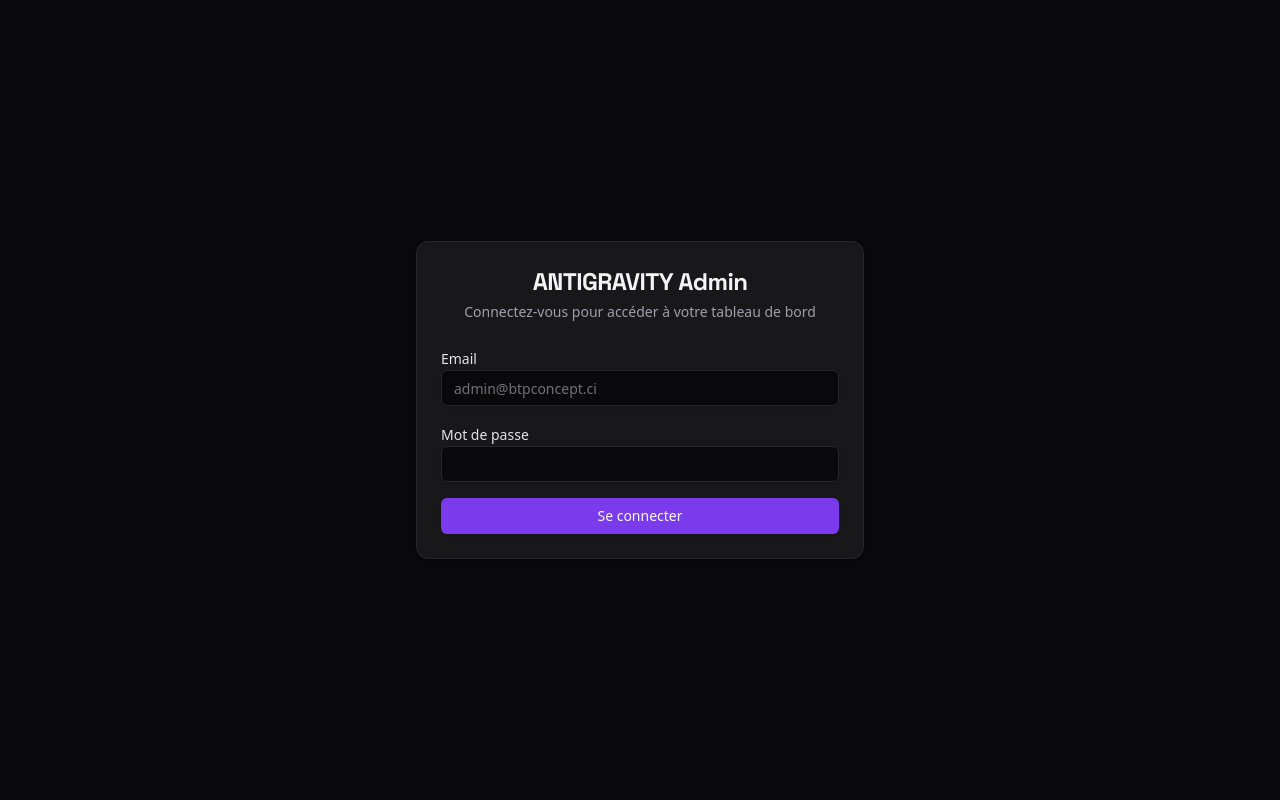
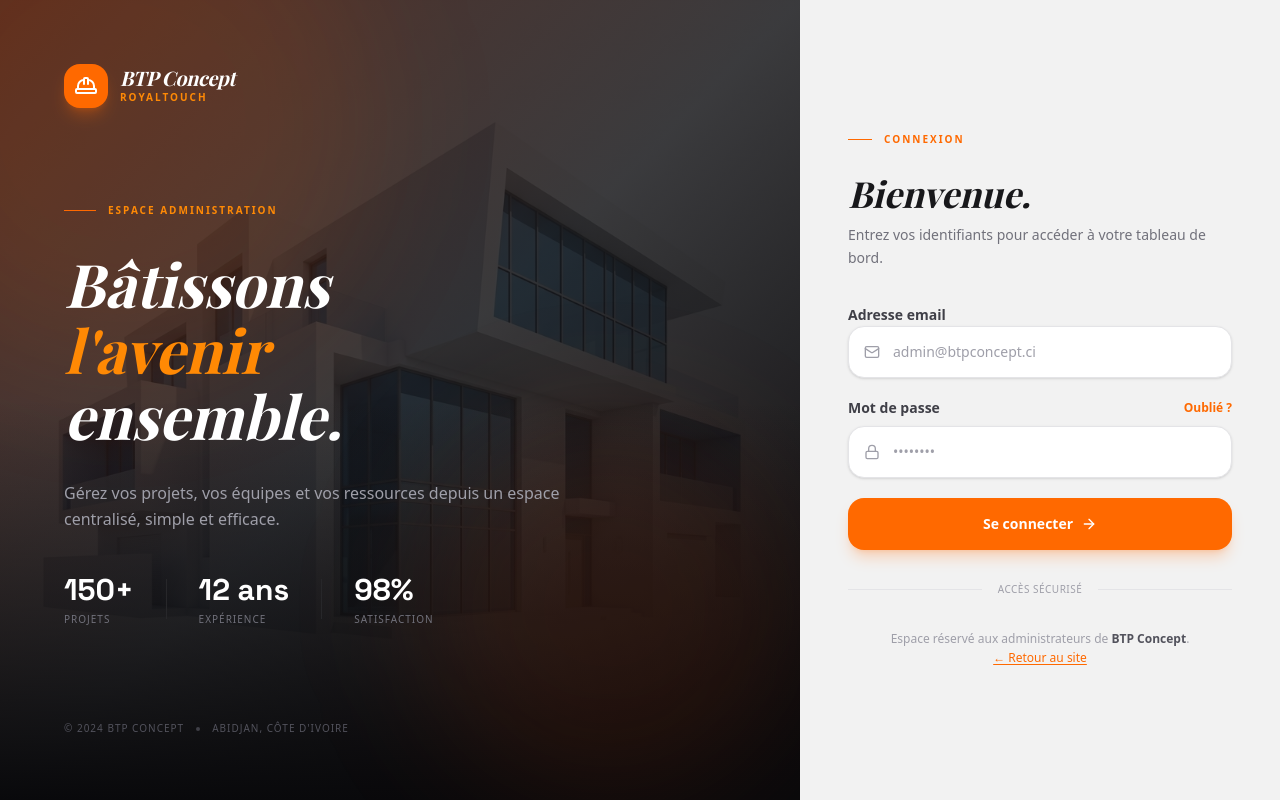
Before and after one commit to Parfait-Yao/Royaltouch, a Next.js app: page /login in a window 1280 px wide. Built offline with nearby package versions, Linux system fonts and the light colour scheme; a web font is replaced by a local one.

Commit message:
Version 4

```diff
--- a/src/app/(auth)/login/page.tsx
+++ b/src/app/(auth)/login/page.tsx
@@ -1,62 +1,219 @@
 "use client"
 
-import { useFormState, useFormStatus } from "react-dom"
+import { useActionState } from "react"
+import { useFormStatus } from "react-dom"
 import { authenticate } from "@/actions/auth"
 import { Button } from "@/components/ui/button"
 import { Input } from "@/components/ui/input"
 import { Label } from "@/components/ui/label"
-import { Card, CardContent, CardDescription, CardHeader, CardTitle } from "@/components/ui/card"
-import { AlertCircle, Loader2 } from "lucide-react"
+import { AlertCircle, Loader2, Lock, Mail, ArrowRight, HardHat } from "lucide-react"
+import Image from "next/image"
+import Link from "next/link"
 
 export default function LoginPage() {
-  const [errorMessage, dispatch] = useFormState(authenticate, undefined)
+  const [errorMessage, dispatch] = useActionState(authenticate, undefined)
 
   return (
-    <div className="min-h-screen flex items-center justify-center bg-zinc-950 p-4">
-      <Card className="w-full max-w-md bg-zinc-900 border-zinc-800">
-        <CardHeader className="space-y-1 text-center">
-          <CardTitle className="text-2xl font-space-grotesk font-bold tracking-tight text-zinc-100">
-            ANTIGRAVITY Admin
-          </CardTitle>
-          <CardDescription className="text-zinc-400">
-            Connectez-vous pour accéder à votre tableau de bord
-          </CardDescription>
-        </CardHeader>
-        <CardContent>
-          <form action={dispatch} className="space-y-4">
+    <div className="min-h-screen grid lg:grid-cols-[1fr_480px]">
+
+      {/* ── Panneau gauche : Branding immersif ─────────────────── */}
+      <div className="hidden lg:flex relative flex-col justify-between overflow-hidden bg-zinc-900">
+
+        {/* Image de fond */}
+        <Image
+          src="/images/hero.png"
+          alt="BTP Concept Chantier"
+          fill
+          className="object-cover opacity-50"
+          priority
+        />
+        {/* Overlay gradient chaud orange / noir */}
+        <div className="absolute inset-0 bg-gradient-to-br from-orange-950/80 via-zinc-900/70 to-zinc-950" />
+        <div className="absolute inset-0 bg-gradient-to-t from-zinc-950 via-transparent to-transparent" />
+
+        {/* Halos décoratifs */}
+        <div className="absolute -top-32 -left-32 w-[500px] h-[500px] bg-orange-500/10 rounded-full blur-3xl" />
+        <div className="absolute bottom-0 right-0 w-96 h-96 bg-orange-600/10 rounded-full blur-3xl" />
+
+        <div className="relative z-10 flex flex-col justify-between h-full p-12 lg:p-16">
+
+          {/* Logo */}
+          <div className="flex items-center gap-3">
+            <div className="h-11 w-11 rounded-2xl bg-orange-500 flex items-center justify-center shadow-lg shadow-orange-500/30">
+              <HardHat className="h-6 w-6 text-white" />
+            </div>
+            <div>
+              <p className="font-playfair text-white text-xl font-bold italic tracking-tight leading-none">
+                BTP Concept
+              </p>
+              <p className="text-orange-400 text-[10px] font-semibold tracking-[0.2em] uppercase mt-0.5">
+                Royaltouch
+              </p>
+            </div>
+          </div>
+
+          {/* Texte hero */}
+          <div className="space-y-8 max-w-lg">
+            {/* Badge */}
+            <div className="flex items-center gap-3">
+              <div className="h-px w-8 bg-orange-500" />
+              <span className="text-orange-400 font-bold tracking-[0.2em] uppercase text-[10px]">
+                Espace Administration
+              </span>
+            </div>
+
+            <h1 className="font-playfair text-5xl xl:text-6xl font-bold text-white leading-[1.1] italic">
+              Bâtissons
+              <span className="block text-orange-400">l&apos;avenir</span>
+              ensemble.
+            </h1>
+
+            <p className="text-zinc-400 text-base leading-relaxed">
+              Gérez vos projets, vos équipes et vos ressources depuis un espace centralisé, simple et efficace.
+            </p>
+
+            {/* Stats */}
+            <div className="flex items-center gap-8 pt-2">
+              <div>
+                <p className="text-3xl font-bold text-white font-space-grotesk">150+</p>
+                <p className="text-[10px] text-zinc-500 uppercase tracking-widest mt-1">Projets</p>
+              </div>
+              <div className="h-10 w-px bg-zinc-800" />
+              <div>
+                <p className="text-3xl font-bold text-white font-space-grotesk">12 ans</p>
+                <p className="text-[10px] text-zinc-500 uppercase tracking-widest mt-1">Expérience</p>
+              </div>
+              <div className="h-10 w-px bg-zinc-800" />
+              <div>
+                <p className="text-3xl font-bold text-white font-space-grotesk">98%</p>
+                <p className="text-[10px] text-zinc-500 uppercase tracking-widest mt-1">Satisfaction</p>
+              </div>
+            </div>
+          </div>
+
+          {/* Footer */}
+          <div className="flex items-center gap-3 text-[10px] text-zinc-600 uppercase tracking-widest">
+            <span>© 2024 BTP Concept</span>
+            <span className="h-1 w-1 rounded-full bg-zinc-700" />
+            <span>Abidjan, Côte d&apos;Ivoire</span>
+          </div>
+        </div>
+      </div>
+
+      {/* ── Panneau droit : Formulaire ──────────────────────────── */}
+      <div className="flex flex-col items-center justify-center bg-[#f2f2f2] px-8 py-12 md:px-12">
+
+        {/* Logo mobile uniquement */}
+        <div className="lg:hidden mb-10 flex items-center gap-3">
+          <div className="h-10 w-10 rounded-xl bg-orange-500 flex items-center justify-center shadow-md shadow-orange-500/30">
+            <HardHat className="h-5 w-5 text-white" />
+          </div>
+          <div>
+            <p className="font-playfair text-zinc-900 text-lg font-bold italic">BTP Concept</p>
+            <p className="text-orange-500 text-[9px] font-semibold tracking-[0.2em] uppercase">Royaltouch</p>
+          </div>
+        </div>
+
+        <div className="w-full max-w-sm space-y-8">
+
+          {/* En-tête */}
+          <div className="space-y-2 text-center lg:text-left">
+            <div className="flex items-center gap-3 mb-6 justify-center lg:justify-start">
+              <div className="h-px w-6 bg-orange-500" />
+              <span className="text-orange-500 font-bold tracking-[0.2em] uppercase text-[10px]">
+                Connexion
+              </span>
+            </div>
+            <h2 className="font-playfair text-4xl font-bold text-zinc-900 italic leading-tight">
+              Bienvenue.
+            </h2>
+            <p className="text-zinc-500 text-sm leading-relaxed">
+              Entrez vos identifiants pour accéder à votre tableau de bord.
+            </p>
+          </div>
+
+          {/* Formulaire */}
+          <form action={dispatch} className="space-y-5">
+
+            {/* Email */}
             <div className="space-y-2">
-              <Label htmlFor="email" className="text-zinc-200">Email</Label>
+              <Label htmlFor="email" className="text-zinc-700 font-semibold text-sm">
+                Adresse email
+              </Label>
+              <div className="relative">
+                <Mail className="absolute left-4 top-1/2 -translate-y-1/2 h-4 w-4 text-zinc-400 pointer-events-none" />
                 <Input
                   id="email"
                   type="email"
                   name="email"
                   placeholder="admin@btpconcept.ci"
                   required
-                className="bg-zinc-950 border-zinc-800 text-zinc-100"
+                  className="h-13 pl-11 bg-white border-zinc-200 text-zinc-900 placeholder:text-zinc-400 rounded-2xl focus-visible:ring-orange-500 focus-visible:border-orange-400 shadow-sm transition-all"
                 />
               </div>
+            </div>
+
+            {/* Mot de passe */}
             <div className="space-y-2">
-              <Label htmlFor="password" className="text-zinc-200">Mot de passe</Label>
+              <div className="flex items-center justify-between">
+                <Label htmlFor="password" className="text-zinc-700 font-semibold text-sm">
+                  Mot de passe
+                </Label>
+                <button
+                  type="button"
+                  className="text-xs text-orange-500 hover:text-orange-600 font-semibold transition-colors"
+                >
+                  Oublié ?
+                </button>
+              </div>
+              <div className="relative">
+                <Lock className="absolute left-4 top-1/2 -translate-y-1/2 h-4 w-4 text-zinc-400 pointer-events-none" />
                 <Input
                   id="password"
                   type="password"
                   name="password"
+                  placeholder="••••••••"
                   required
-                className="bg-zinc-950 border-zinc-800 text-zinc-100"
+                  className="h-13 pl-11 bg-white border-zinc-200 text-zinc-900 placeholder:text-zinc-400 rounded-2xl focus-visible:ring-orange-500 focus-visible:border-orange-400 shadow-sm transition-all"
                 />
               </div>
+            </div>
 
+            {/* Erreur */}
             {errorMessage && (
-              <div className="flex items-center gap-x-2 text-sm text-red-500 bg-red-500/10 p-3 rounded-md">
-                <AlertCircle className="h-4 w-4" />
+              <div className="flex items-center gap-x-2.5 text-sm text-red-600 bg-red-50 border border-red-100 p-4 rounded-2xl">
+                <AlertCircle className="h-4 w-4 shrink-0" />
                 <p>{errorMessage}</p>
               </div>
             )}
 
+            {/* Bouton */}
             <LoginButton />
           </form>
-        </CardContent>
-      </Card>
+
+          {/* Séparateur */}
+          <div className="relative">
+            <div className="absolute inset-0 flex items-center">
+              <span className="w-full border-t border-zinc-200" />
+            </div>
+            <div className="relative flex justify-center">
+              <span className="bg-[#f2f2f2] px-4 text-[10px] text-zinc-400 uppercase tracking-wider">
+                Accès sécurisé
+              </span>
+            </div>
+          </div>
+
+          {/* Note bas de page */}
+          <p className="text-center text-xs text-zinc-400 leading-relaxed">
+            Espace réservé aux administrateurs de{" "}
+            <span className="font-semibold text-zinc-600">BTP Concept</span>.
+            <br />
+            <Link href="/" className="text-orange-500 hover:text-orange-600 font-medium transition-colors underline underline-offset-2">
+              ← Retour au site
+            </Link>
+          </p>
+        </div>
+      </div>
     </div>
   )
 }
@@ -66,16 +223,19 @@ function LoginButton() {
 
   return (
     <Button
-      className="w-full bg-primary hover:bg-primary/90 text-primary-foreground"
+      className="w-full h-13 bg-orange-500 hover:bg-orange-400 text-white font-semibold text-sm rounded-2xl shadow-lg shadow-orange-500/25 hover:shadow-orange-500/40 transition-all duration-300 hover:scale-[1.02] active:scale-[0.98] group border-none"
       disabled={pending}
     >
       {pending ? (
-        <>
-          <Loader2 className="mr-2 h-4 w-4 animate-spin" />
+        <span className="flex items-center gap-2">
+          <Loader2 className="h-4 w-4 animate-spin" />
           Connexion...
-        </>
+        </span>
       ) : (
-        "Se connecter"
+        <span className="flex items-center gap-2">
+          Se connecter
+          <ArrowRight className="h-4 w-4 transition-transform group-hover:translate-x-0.5" />
+        </span>
       )}
     </Button>
   )
```
Lines whose indentation alone changed are shown as unchanged.
